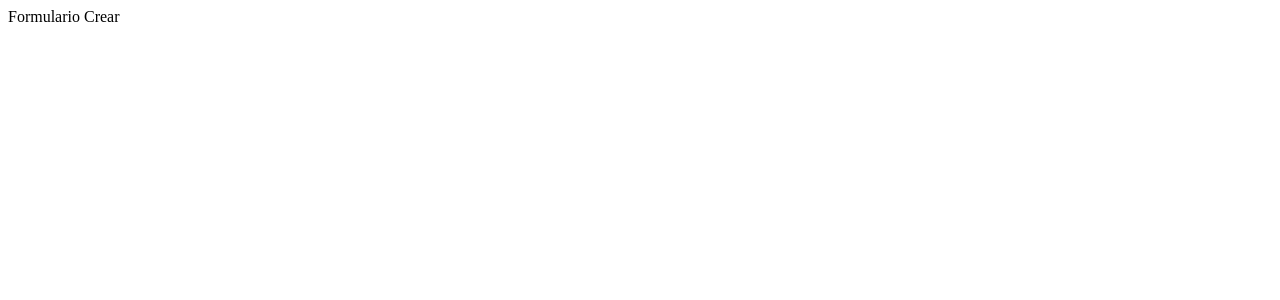
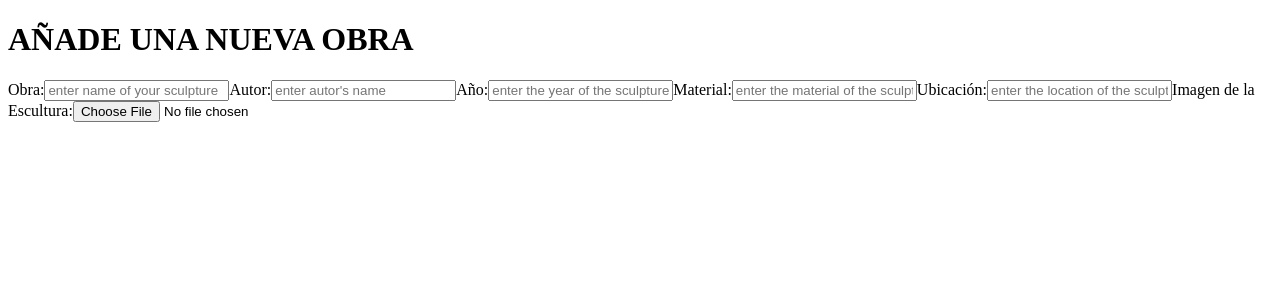
Before and after one commit to BeatrizCPerez/MappSeum, a React (Vite) app: page /add-sculpture in a window 1280 px wide. Shown: the top 300 px of the page. Built offline with nearby package versions, Linux system fonts and the light colour scheme.

Commit message:
added the structure of create form in create jsx

```diff
--- a/src/pages/Create.jsx
+++ b/src/pages/Create.jsx
@@ -2,7 +2,30 @@ import React from 'react'
 
 const Create = () => {
   return (
-    <div>Formulario Crear</div>
+    <div>
+    <h1>AÑADE UNA NUEVA OBRA</h1>
+    <form>
+    <label>Obra:</label>
+    <input type="text" name="obra" placeholder='enter name of your sculpture'/>
+
+    <label>Autor:</label>
+    <input type="text" name="autor" placeholder="enter autor's name"/>
+
+    <label>Año:</label>
+    <input type="text" name="año" placeholder="enter the year of the sculpture"/>
+
+    <label>Material:</label>
+    <input type="text" name="material" placeholder="enter the material of the sculpture"/>
+
+    <label>Ubicación:</label>
+    <input type="text" name="ubicacion" placeholder="enter the location of the sculpture"/>
+
+    <label>Imagen de la Escultura:</label>
+    <input type="file" name="imagen" accept="image/*"/>
+
+
+  </form>
+  </div>
   )
 }
 
```
